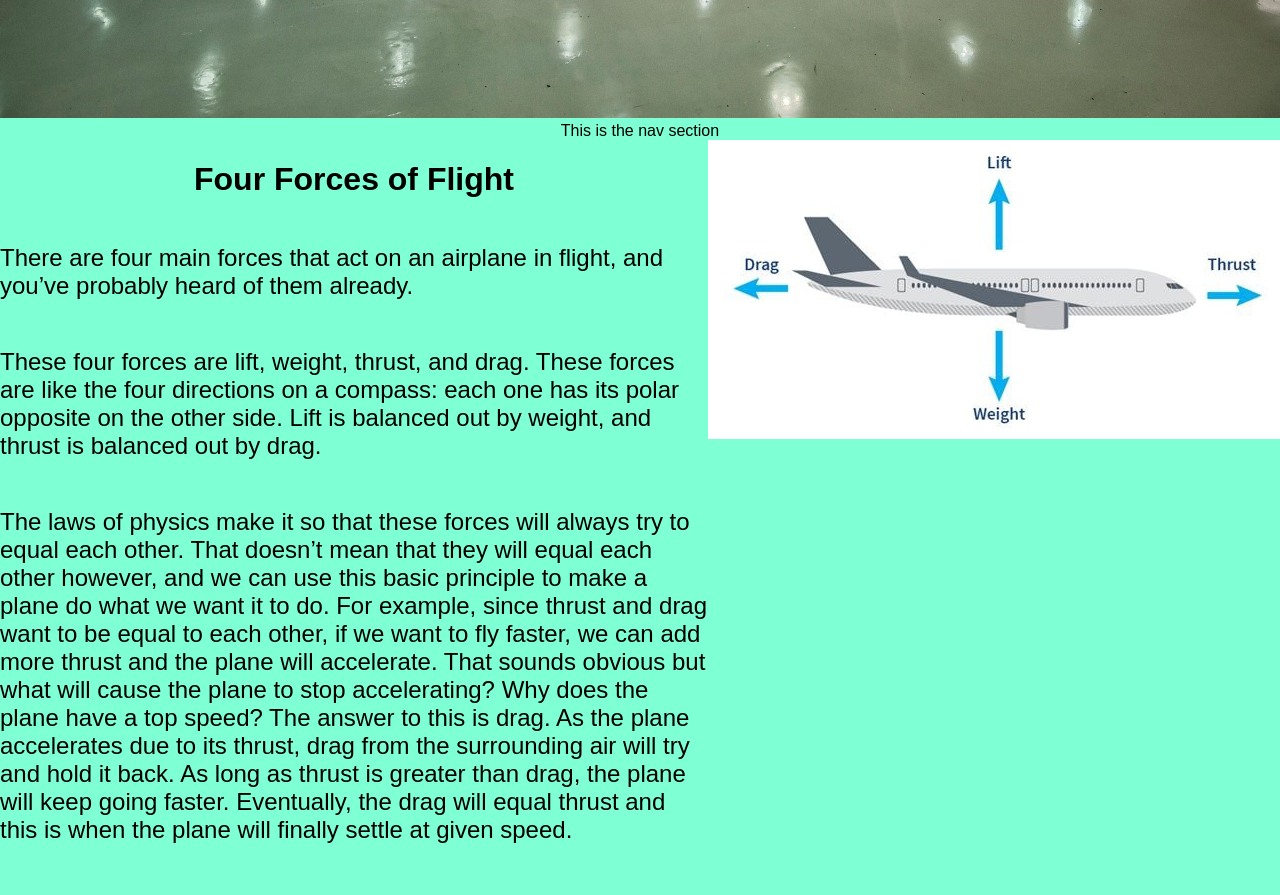
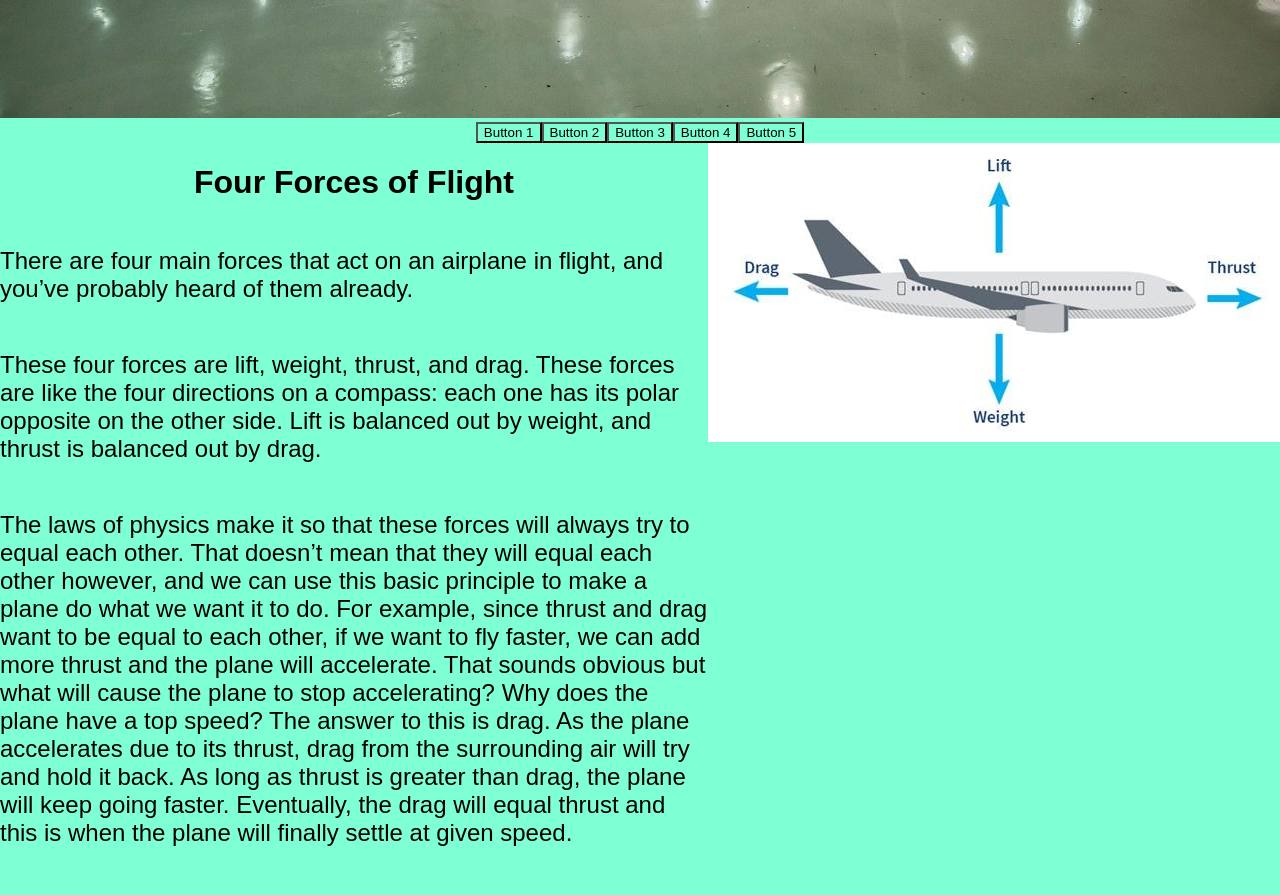
Before and after one commit to Juebele/airplane-site, a React (Create React App) app: page / in a window 1280 px wide. Shown: the part 820-1715 px from the top of the page. Built offline with nearby package versions, Linux system fonts and the light colour scheme; a web font is replaced by a local one.

Commit message:
got the tab switching to work like an absolute G unit

```diff
--- a/src/components/Main.js
+++ b/src/components/Main.js
@@ -1,18 +1,32 @@
-import React from 'react';
+import React, { useState, useEffect } from 'react';
 import '../App.css';
 import FourForces from './sub-components/four-forces'
+import TestSubComponent from './sub-components/test-sub-component';
 
-const Main = () => {
+
+export default function Main() {
+    const [activeTab, setActiveTab] = useState(0);
+    const handleTabClick = (index) => {
+        setActiveTab(index);
+    };
+
     return (
         <div class='container-2'>
-            <div>This is the nav section</div>
+            <div>
+                <button onClick={() => handleTabClick(0)}>Button 1</button>
+                <button onClick={() => handleTabClick(1)}>Button 2</button>
+                <button>Button 3</button>
+                <button>Button 4</button>
+                <button>Button 5</button>
+            </div>
             <div>
                 <div>
-                    <div><FourForces /></div>
+                    <div>
+                        {activeTab === 0 && <FourForces />}
+                        {activeTab === 1 && <TestSubComponent />}
+                    </div>
                 </div>
             </div>
         </div>
     )
 }
-
-export default Main;
--- /dev/null
+++ b/src/components/sub-components/test-sub-component.js
@@ -0,0 +1,19 @@
+import React from 'react';
+import '../../App.css';
+import testImage from '../../Assets/test-image.jpeg';
+
+const TestSubComponent = () => {
+    return (
+        <div class='container-1'>
+            <div class='container-2'>
+                <h1>This is a test sub-component</h1>
+                <p>This is test copy</p>
+            </div>
+            <div>
+                <img src={testImage}/>
+            </div>
+        </div>
+    )
+}
+
+export default TestSubComponent;
```
Also changed, not shown: src/Assets/test-image.jpeg (added).
